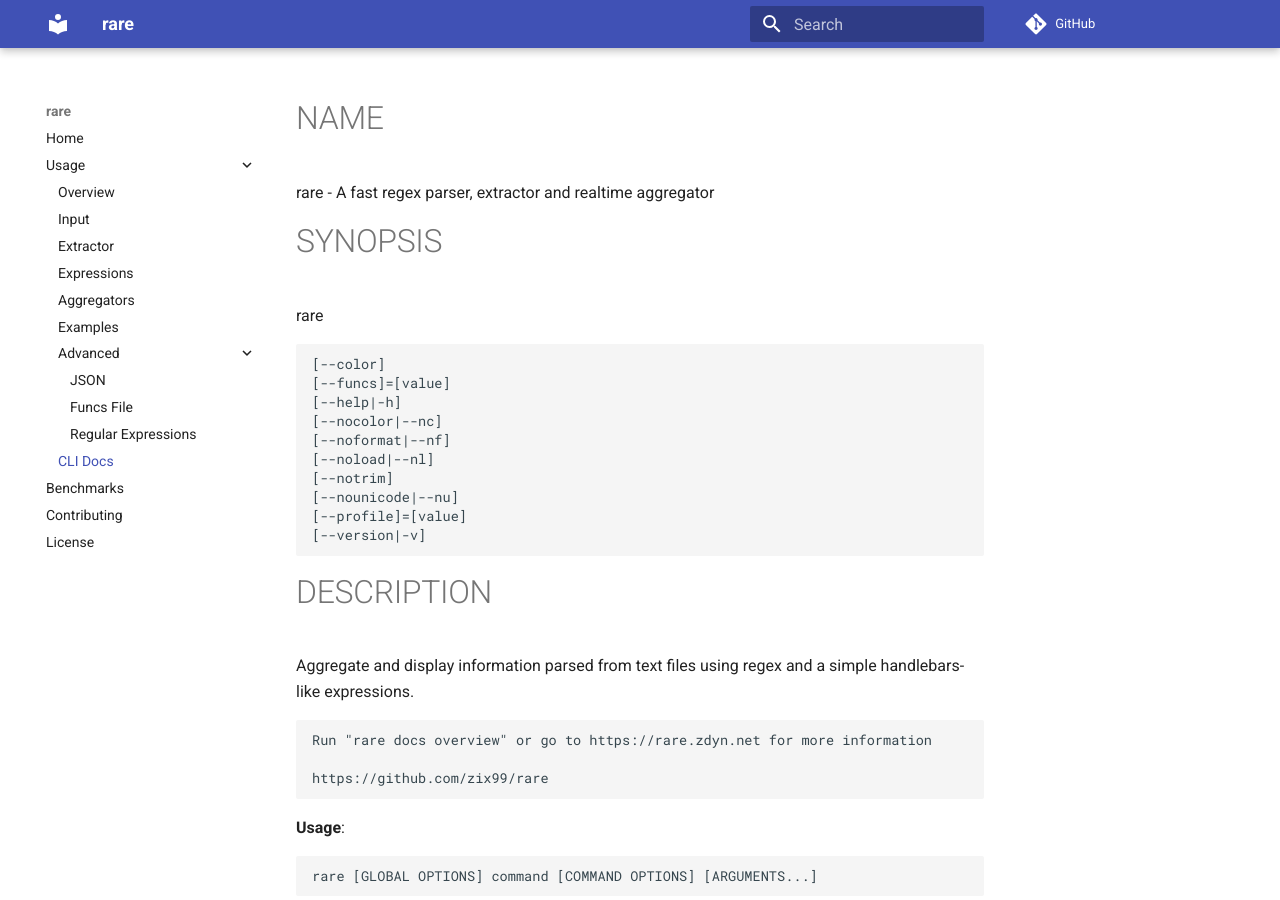
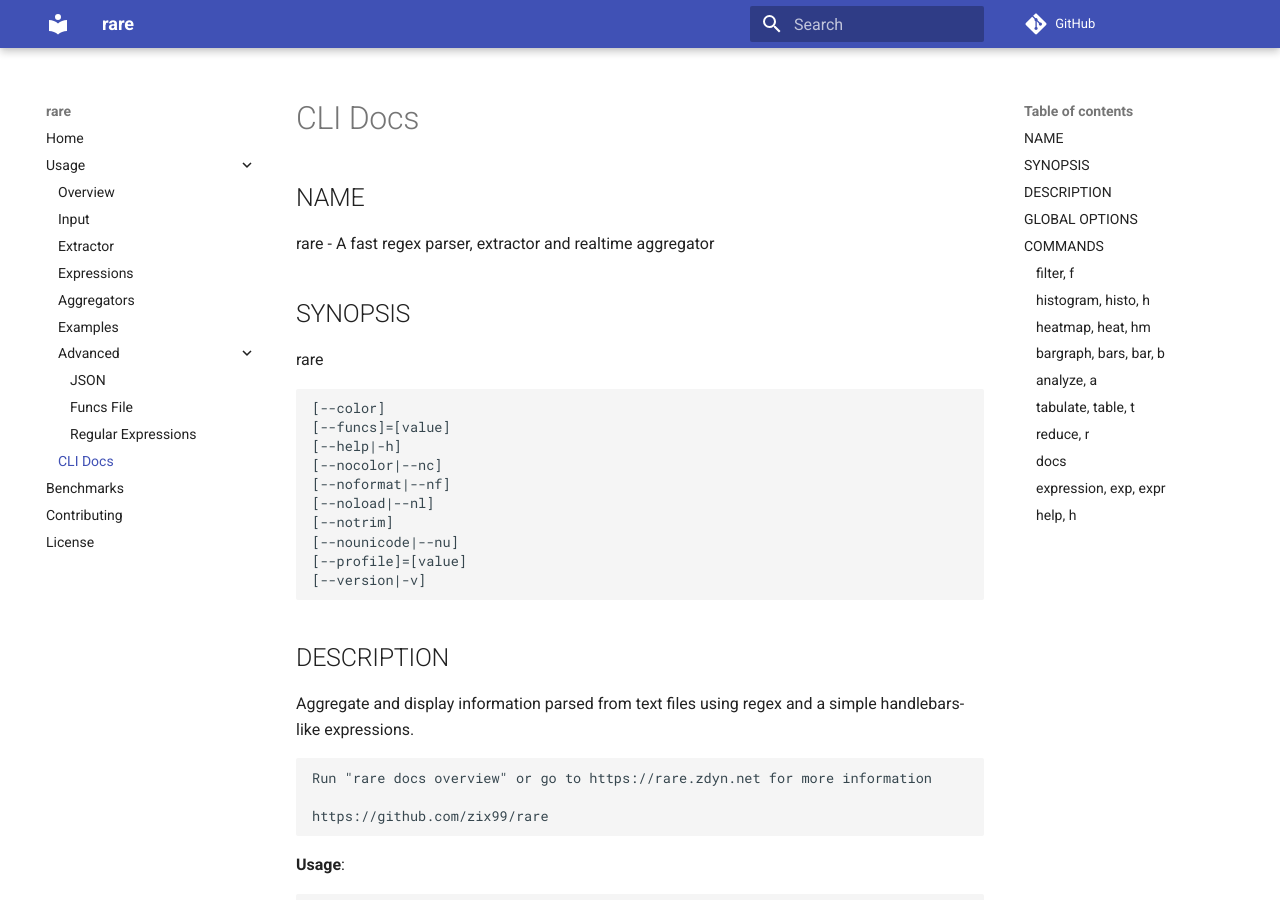
Before and after one commit to zix99/rare, an MkDocs documentation site: the page built from docs/cli-help.md, in a window 1280 px wide and 900 px high. Built offline with MkDocs 1.6.1 and Material for MkDocs 9.7.7, drawn with Linux system fonts in a browser that asks for light colours; comment, search, counter and statistics services are not loaded.

Commit message:
Fix docs cli-help depth for display

````diff
--- a/docs/cli-help.md
+++ b/docs/cli-help.md
@@ -1,8 +1,8 @@
-# NAME
+## NAME
 
 rare - A fast regex parser, extractor and realtime aggregator
 
-# SYNOPSIS
+## SYNOPSIS
 
 rare
 
@@ -19,7 +19,7 @@ rare
 [--version|-v]
 ```
 
-# DESCRIPTION
+## DESCRIPTION
 
 Aggregate and display information parsed from text files using
 	regex and a simple handlebars-like expressions.
@@ -34,7 +34,7 @@ Aggregate and display information parsed from text files using
 rare [GLOBAL OPTIONS] command [COMMAND OPTIONS] [ARGUMENTS...]
 ```
 
-# GLOBAL OPTIONS
+## GLOBAL OPTIONS
 
 **--color**: Force-enable color output
 
@@ -57,9 +57,9 @@ rare [GLOBAL OPTIONS] command [COMMAND OPTIONS] [ARGUMENTS...]
 **--version, -v**: print the version
 
 
-# COMMANDS
+## COMMANDS
 
-## filter, f
+### filter, f
 
 Filter incoming results with search criteria, and output raw matches
 
@@ -97,7 +97,7 @@ Filter incoming results with search criteria, and output raw matches
 
 **--workers, -w**="": Set number of data processors (default: 3)
 
-## histogram, histo, h
+### histogram, histo, h
 
 Summarize results by extracting them to a histogram
 
@@ -153,7 +153,7 @@ Summarize results by extracting them to a histogram
 
 **--workers, -w**="": Set number of data processors (default: 3)
 
-## heatmap, heat, hm
+### heatmap, heat, hm
 
 Create a 2D heatmap of extracted data
 
@@ -209,7 +209,7 @@ Create a 2D heatmap of extracted data
 
 **--workers, -w**="": Set number of data processors (default: 3)
 
-## bargraph, bars, bar, b
+### bargraph, bars, bar, b
 
 Create a bargraph of the given 1 or 2 dimension data
 
@@ -255,7 +255,7 @@ Create a bargraph of the given 1 or 2 dimension data
 
 **--workers, -w**="": Set number of data processors (default: 3)
 
-## analyze, a
+### analyze, a
 
 Numerical analysis on a set of filtered data
 
@@ -297,7 +297,7 @@ Numerical analysis on a set of filtered data
 
 **--workers, -w**="": Set number of data processors (default: 3)
 
-## tabulate, table, t
+### tabulate, table, t
 
 Create a 2D summarizing table of extracted data
 
@@ -353,7 +353,7 @@ Create a 2D summarizing table of extracted data
 
 **--workers, -w**="": Set number of data processors (default: 3)
 
-## reduce, r
+### reduce, r
 
 Aggregate the results of a query based on an expression, pulling customized summary from the extracted data
 
@@ -409,13 +409,13 @@ Aggregate the results of a query based on an expression, pulling customized summ
 
 **--workers, -w**="": Set number of data processors (default: 3)
 
-## docs
+### docs
 
 Access detailed documentation
 
 **--no-pager, -n**: Don't use pager to view documentation
 
-## expression, exp, expr
+### expression, exp, expr
 
 Evaluate and benchmark expressions
 
@@ -433,6 +433,6 @@ Evaluate and benchmark expressions
 
 **--stats, -s**: Display stats about the expression
 
-## help, h
+### help, h
 
 Shows a list of commands or help for one command
````
Also changed, not shown: 1 other file.
